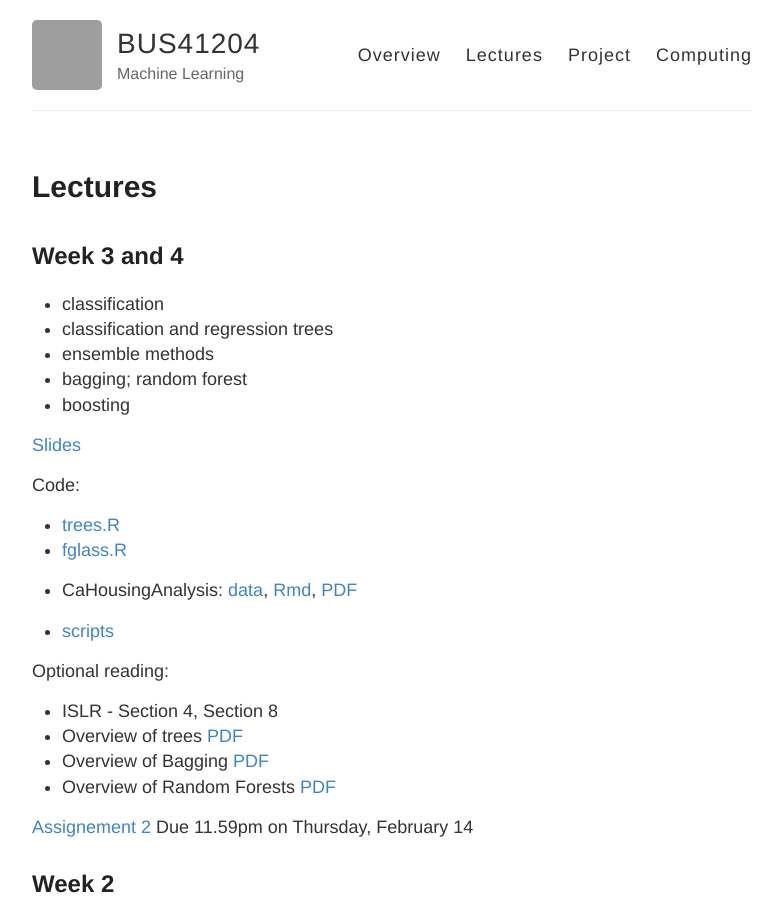
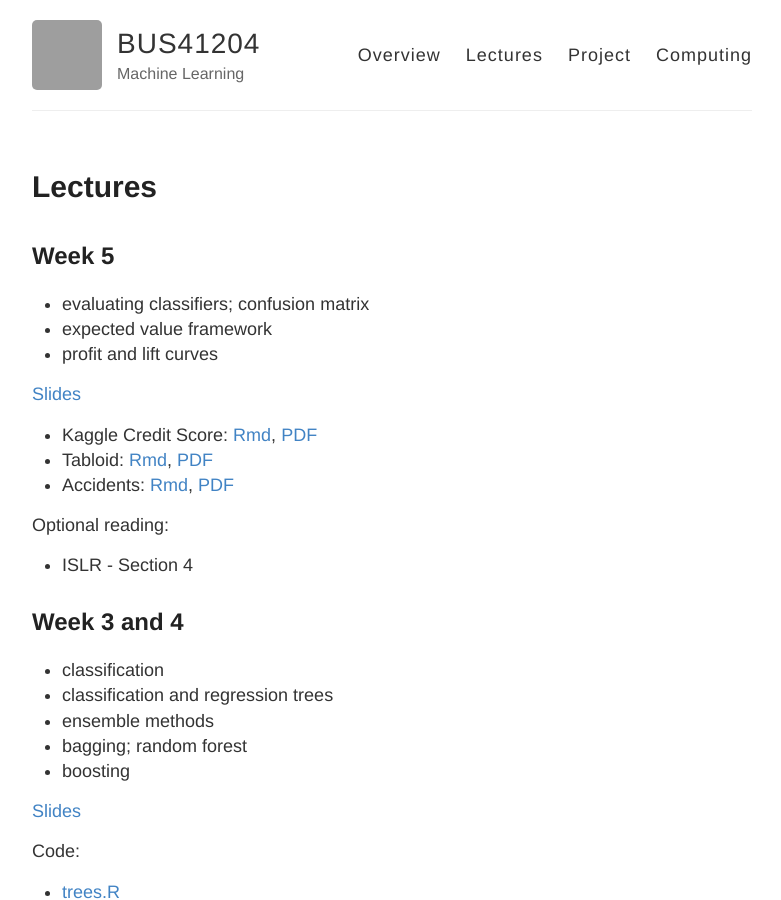
Before and after one commit to ChicagoBoothML/MLClass, a Jekyll site: the page built from lectures.md, in a window 1280 px wide and 900 px high. Shown: the whole window, without its empty margins (248-1029 px from the left). Built offline with Jekyll 4.4.1, drawn with Linux system fonts in a browser that asks for light colours; some of the changed lines change nothing that is shown; grey boxes are pictures that could not be loaded.

Commit message:
Update lectures.md

```diff
--- a/lectures.md
+++ b/lectures.md
@@ -101,36 +101,25 @@ Optional reading:
 
 Individual homework: [PDF](https://piazza.com/class_profile/get_resource/j8padvvrtd375m/jd5gzpp088u44h)
 
-## Week 4
+--->
+
+## Week 5
 
 * evaluating classifiers; confusion matrix
 * expected value framework
 * profit and lift curves
 
-[Slides](https://piazza.com/class_profile/get_resource/j8padvvrtd375m/jctbg7d8y0sx0)
+[Slides](https://piazza.com/class_profile/get_resource/joa87ld16vd1qb/jrsi8cbvoeu6q)
 
-* Kaggle Credit Score: [data](https://github.com/ChicagoBoothML/MLClassData/tree/master/GiveMeSomeCredit), [Rmd](https://raw.githubusercontent.com/ChicagoBoothML/ML2017/master/lec04/Kaggle_giveMeCredit.Rmd), [PDF](https://raw.githubusercontent.com/ChicagoBoothML/ML2017/master/lec04/Kaggle_giveMeCredit.pdf)
-* Tabloid: [data](https://github.com/ChicagoBoothML/MLClassData/tree/master/Tabloid), [Rmd](https://raw.githubusercontent.com/ChicagoBoothML/ML2017/master/lec04/tabloid.Rmd), [PDF](https://raw.githubusercontent.com/ChicagoBoothML/ML2017/master/lec04/tabloid.pdf)
-* Accidents: [data](https://github.com/ChicagoBoothML/MLClassData/tree/master/TransportAccidents), [Rmd](https://github.com/ChicagoBoothML/ML2017/raw/master/lec04/accidents.Rmd), [PDF](https://github.com/ChicagoBoothML/ML2017/raw/master/lec04/accidents.pdf)
+* Kaggle Credit Score: [Rmd](https://github.com/ChicagoBoothML/MLClass/raw/master/lec05/Kaggle_giveMeCredit.Rmd), [PDF](https://github.com/ChicagoBoothML/MLClass/raw/master/lec05/Kaggle_giveMeCredit.pdf)
+* Tabloid: [Rmd](https://github.com/ChicagoBoothML/MLClass/raw/master/lec05/tabloid.Rmd), [PDF](https://github.com/ChicagoBoothML/MLClass/raw/master/lec05/tabloid.pdf)
+* Accidents: [Rmd](https://github.com/ChicagoBoothML/MLClass/raw/master/lec05/accidents.Rmd), [PDF](https://github.com/ChicagoBoothML/MLClass/raw/master/lec05/accidents.pdf)
 
 Optional reading:
 
 * ISLR - Section 4
 
-## Week 3
 
-* ensemble methods
-* bagging; random forest
-* boosting
-
-[Slides](https://piazza.com/class_profile/get_resource/j8padvvrtd375m/jck4lmytuoq2mm)
-
-
-
-[Assignment 2](http://www.piazza.com/class_profile/get_resource/j8padvvrtd375m/jcnkb858bck5m2)
-
-
---->
 
 
 ## Week 3 and 4
@@ -149,7 +138,6 @@ Code:
 * [trees.R](https://raw.githubusercontent.com/ChicagoBoothML/MLClass/master/lec03/trees.R)
 * [fglass.R](https://raw.githubusercontent.com/ChicagoBoothML/MLClass/master/lec03/fglass.R)
 * CaHousingAnalysis: [data](https://raw.githubusercontent.com/ChicagoBoothML/MLClass/master/lec03/CaliforniaHousing.csv), [Rmd](https://raw.githubusercontent.com/ChicagoBoothML/MLClass/master/lec03/CaHousingAnalysis.Rmd), [PDF](https://github.com/ChicagoBoothML/MLClass/raw/master/lec03/CaHousingAnalysis.pdf)
-
 * [scripts](https://github.com/ChicagoBoothML/MLClass/tree/master/lec03)
 
 
```
